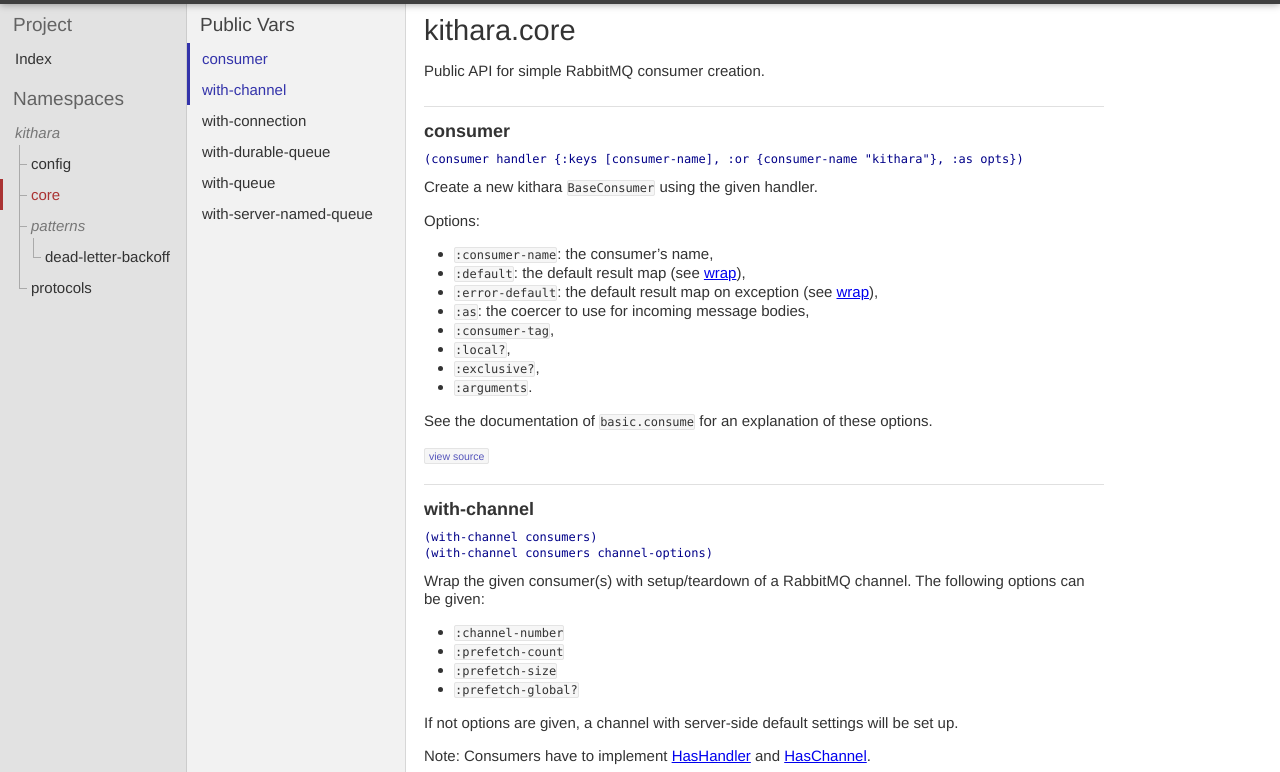
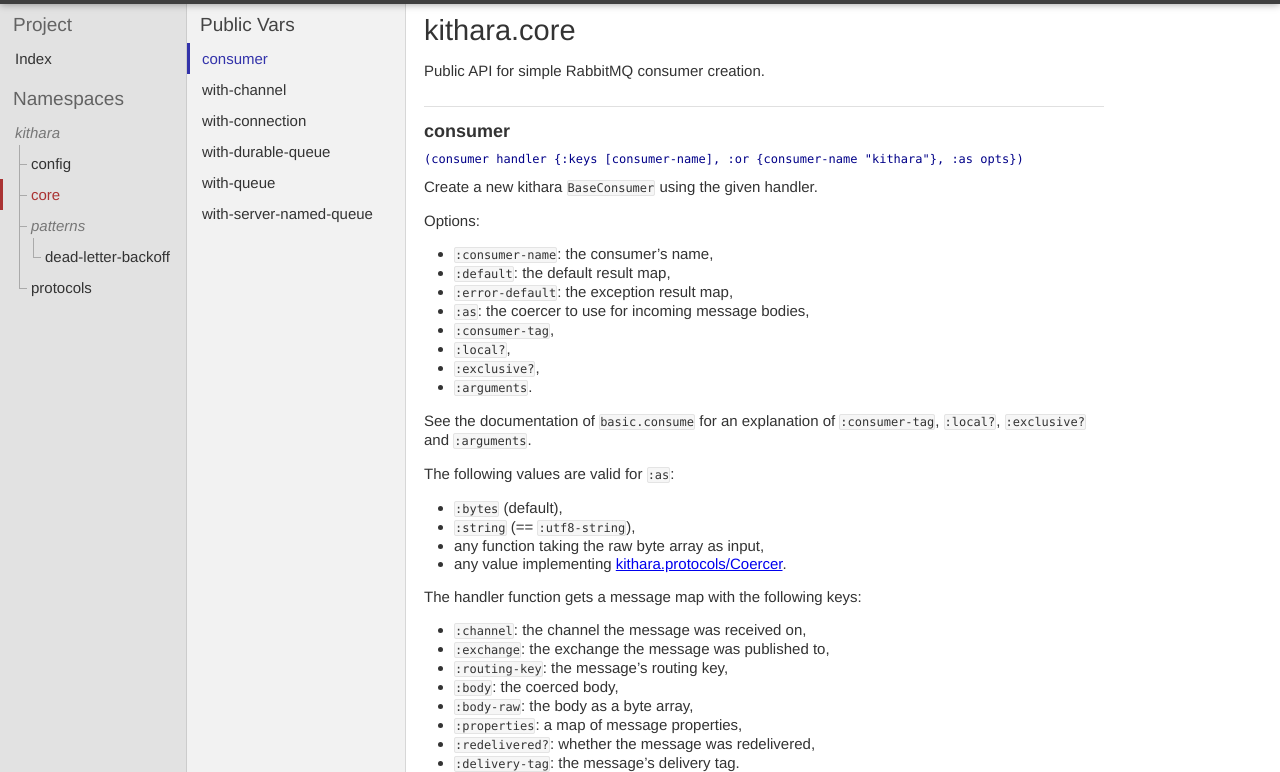
Before and after one commit to xsc/kithara, a plain HTML site: page kithara.core.html in a window 1280 px wide. Shown: the part 28-800 px from the top of the page. Drawn offline with Linux system fonts and the light colour scheme.

Commit message:
Updated docs

```diff
--- a/kithara.core.html
+++ b/kithara.core.html
@@ -4,15 +4,41 @@
 <p>Options:</p>
 <ul>
   <li><code>:consumer-name</code>: the consumer’s name,</li>
-  <li><code>:default</code>: the default result map (see <a href="null">wrap</a>),</li>
-  <li><code>:error-default</code>: the default result map on exception (see <a href="null">wrap</a>),</li>
+  <li><code>:default</code>: the default result map,</li>
+  <li><code>:error-default</code>: the exception result map,</li>
   <li><code>:as</code>: the coercer to use for incoming message bodies,</li>
   <li><code>:consumer-tag</code>,</li>
   <li><code>:local?</code>,</li>
   <li><code>:exclusive?</code>,</li>
   <li><code>:arguments</code>.</li>
 </ul>
-<p>See the documentation of <code>basic.consume</code> for an explanation of these options.</p></div></div><div class="src-link"><a href="https://github.com/xsc/kithara/blob/v0.1.0-SNAPSHOT/src/kithara/components/base_consumer.clj#L161">view source</a></div></div><div class="public anchor" id="var-with-channel"><h3>with-channel</h3><div class="usage"><code>(with-channel consumers)</code><code>(with-channel consumers channel-options)</code></div><div class="doc"><div class="markdown"><p>Wrap the given consumer(s) with setup/teardown of a RabbitMQ channel. The following options can be given:</p>
+<p>See the documentation of <code>basic.consume</code> for an explanation of <code>:consumer-tag</code>, <code>:local?</code>, <code>:exclusive?</code> and <code>:arguments</code>.</p>
+<p>The following values are valid for <code>:as</code>:</p>
+<ul>
+  <li><code>:bytes</code> (default),</li>
+  <li><code>:string</code> (== <code>:utf8-string</code>),</li>
+  <li>any function taking the raw byte array as input,</li>
+  <li>any value implementing <a href="kithara.protocols.html#var-Coercer">kithara.protocols/Coercer</a>.</li>
+</ul>
+<p>The handler function gets a message map with the following keys:</p>
+<ul>
+  <li><code>:channel</code>: the channel the message was received on,</li>
+  <li><code>:exchange</code>: the exchange the message was published to,</li>
+  <li><code>:routing-key</code>: the message’s routing key,</li>
+  <li><code>:body</code>: the coerced body,</li>
+  <li><code>:body-raw</code>: the body as a byte array,</li>
+  <li><code>:properties</code>: a map of message properties,</li>
+  <li><code>:redelivered?</code>: whether the message was redelivered,</li>
+  <li><code>:delivery-tag</code>: the message’s delivery tag.</li>
+</ul>
+<p>Messages will be confirmed based on the return value of the handler function (with <code>:error-default</code> being used on exception and <code>:default</code> if an unknown value is encountered):</p>
+<ul>
+  <li><code>{:reject? true, :requeue? &lt;bool&gt;}</code> -&gt; REJECT (defaults to no requeue),</li>
+  <li><code>{:nack? true, :requeue? &lt;bool&gt;}</code> -&gt; NACK (defaults to requeue),</li>
+  <li><code>{:ack? true}</code>-&gt; ACK,</li>
+  <li><code>{:done? true}</code> -&gt; do nothing (was handled directly).</li>
+</ul>
+<p>Additionally, <code>:message</code> (a string) and <code>:error</code> (a <code>Throwable</code>) keys can be added to trigger a log message.</p></div></div><div class="src-link"><a href="https://github.com/xsc/kithara/blob/v0.1.0-SNAPSHOT/src/kithara/components/base_consumer.clj#L161">view source</a></div></div><div class="public anchor" id="var-with-channel"><h3>with-channel</h3><div class="usage"><code>(with-channel consumers)</code><code>(with-channel consumers channel-options)</code></div><div class="doc"><div class="markdown"><p>Wrap the given consumer(s) with setup/teardown of a RabbitMQ channel. The following options can be given:</p>
 <ul>
   <li><code>:channel-number</code></li>
   <li><code>:prefetch-count</code></li>
```
Also changed, not shown: index.html (+1 -1 lines), kithara.protocols.html (+1 -1 lines), 4 other files.
